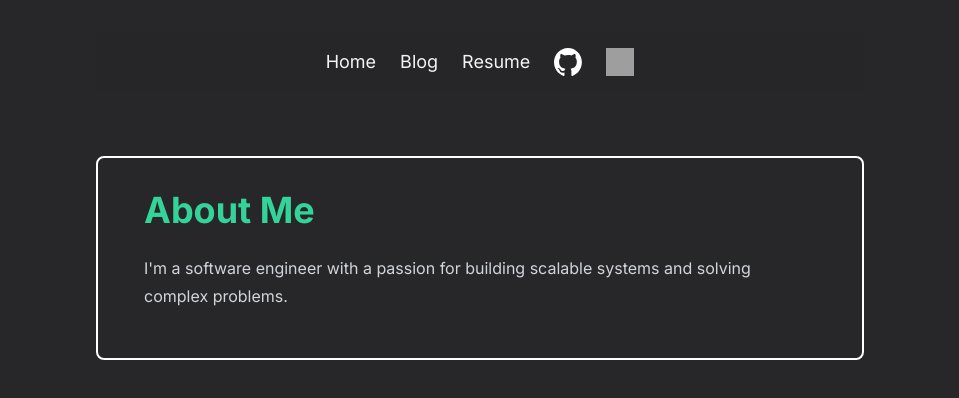
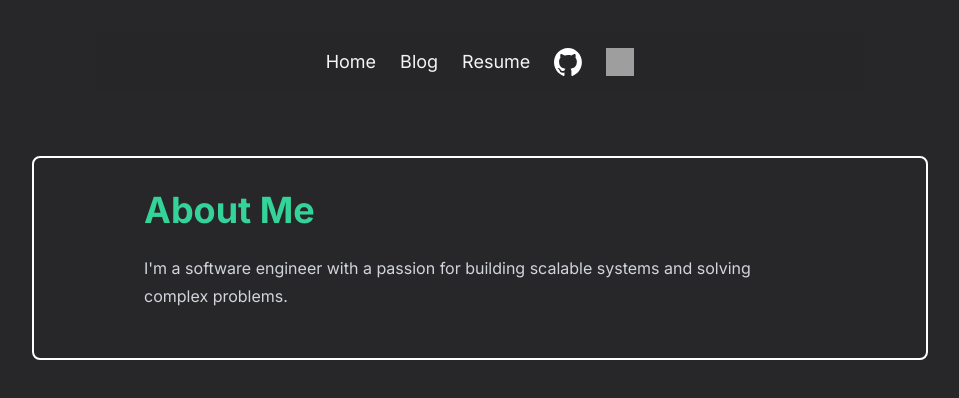
Before and after one commit to wcygan/wcygan.github.io, a SvelteKit app: page /about in a window 1280 px wide. Shown: the top 398 px of the page, without its empty margins (160-1119 px from the left). Built offline with nearby package versions, Linux system fonts and the light colour scheme; grey boxes are pictures that could not be loaded.

Commit message:
wider layout

```diff
--- a/src/app.css
+++ b/src/app.css
@@ -23,7 +23,7 @@ a {
 }
 
 .section {
-    @apply max-w-2xl mx-auto px-4 md:px-8; /* Added horizontal padding */
+    @apply max-w-2xl md:max-w-3xl mx-auto px-4 md:px-8; /* Added horizontal padding */
 }
 
 /* Add styles for blog post cards */
--- a/src/routes/+layout.svelte
+++ b/src/routes/+layout.svelte
@@ -6,7 +6,7 @@
 
 <div class="min-h-screen px-4 py-8">
     <Navbar />
-    <main class="max-w-3xl mx-auto border-2 border-white rounded-lg p-8">
+    <main class="max-w-3xl md:max-w-4xl mx-auto border-2 border-white rounded-lg p-8">
         {@render children()}
     </main>
 </div>
```
